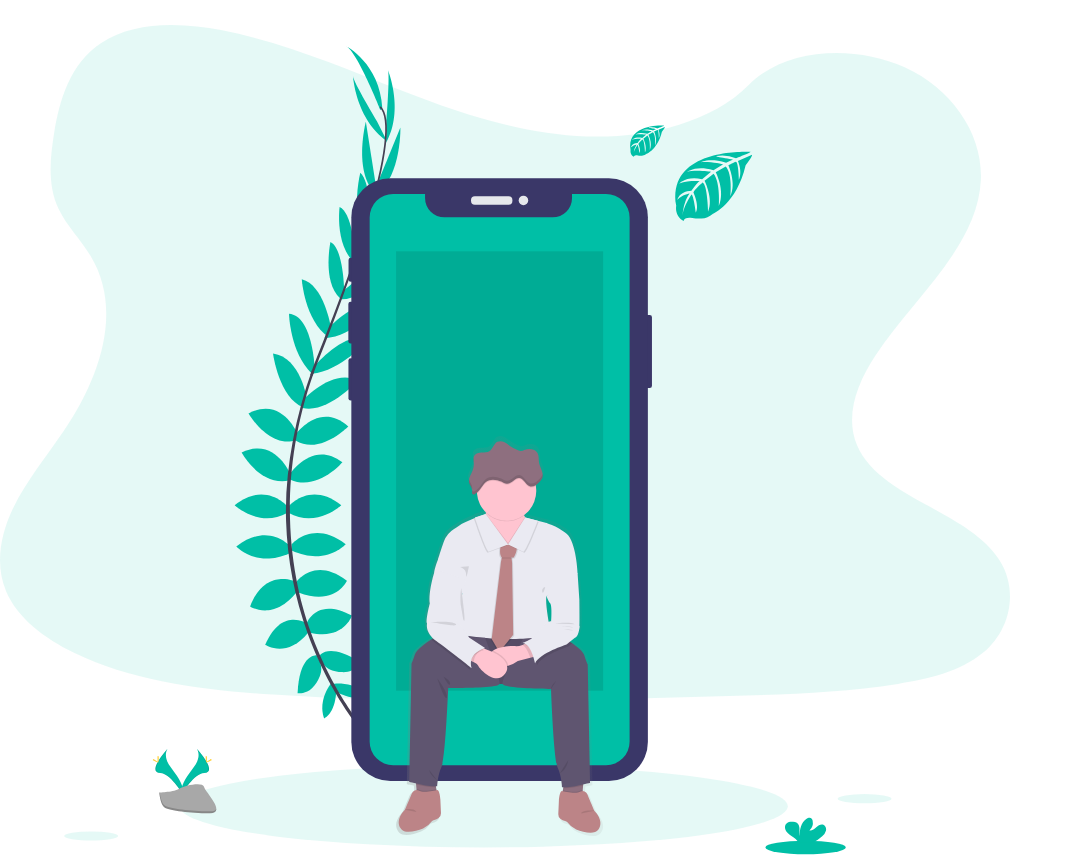
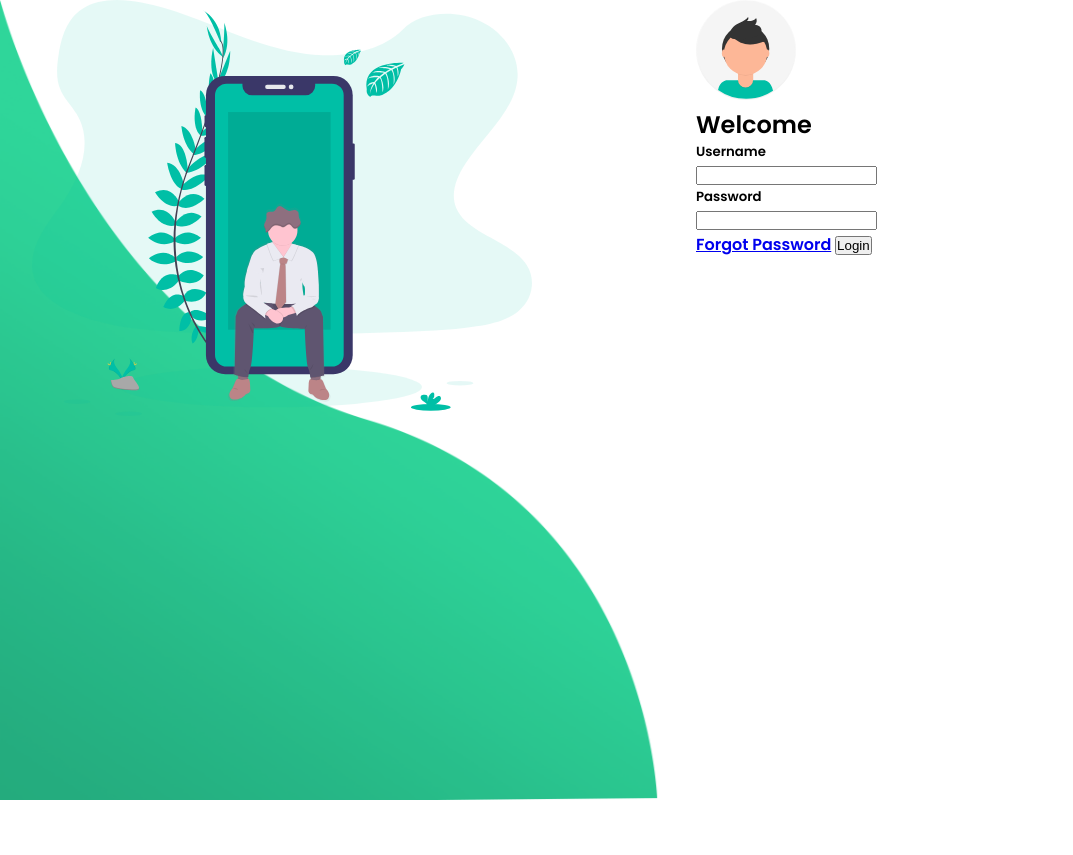
Before and after one commit to EmersonCob/Responsive_Animated_Login, a plain HTML site: page index.html in a window 1280 px wide. Shown: the top 855 px of the page, without its empty margins (0-1073 px from the left). After the commit the page ends 800 px from the top, so only its background shows below. Drawn offline with Linux system fonts and the light colour scheme.

Commit message:
updating page

```diff
--- a/css/style.css
+++ b/css/style.css
@@ -9,3 +9,32 @@ body
 {
     font-family: 'Poppins', sans-serif;
 }
+
+.wave
+{
+    position: fixed;
+    height: 100%;
+    left: 0;
+    bottom: 0;
+    z-index: -1;
+}
+
+.container
+{
+    width: 100vw;
+    height: 100vh;
+    display: grid;
+    grid-template-columns: repeat(2, 1fr);
+    grid-gap: 7rem;
+    padding: 0 2rem;
+}
+
+.img img
+{
+    width: 500px;
+}
+
+.avatar
+{
+    width: 100px;
+}
--- a/index.html
+++ b/index.html
@@ -10,14 +10,14 @@
     <title>Document</title>
 </head>
 <body>
-    <img class="wave" src="">
+    <img class="wave" src="img/wave.png">
     <div class="container">
         <div class="img">
             <img src="img/img02.svg">
         </div>
         <div class="login-container">
             <form action="index.html">
-                <img src="img/img01.svg">
+                <img class="avatar" src="img/img01.svg">
                 <h2>Welcome</h2>
                 <div class="input-div">
                     <div class="i">
```
Also changed, not shown: img/wave.png (added).
